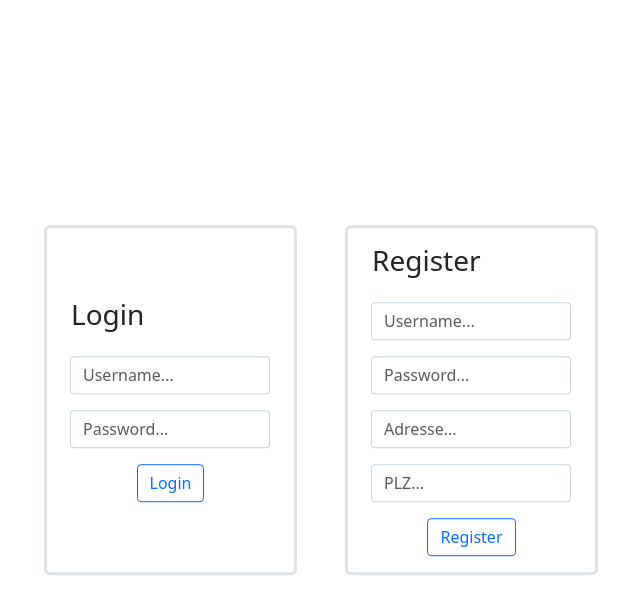
After one commit to aktasemrecan/datenbanken_project, a Flask app: page /loginForCustomer in a window 1280 px wide. The commit adds this page. Shown: the top 614 px of the page, without its empty margins (319-959 px from the left). Run offline with Flask 3, Linux system fonts and the light colour scheme.

Commit message:
Log in and register system

```diff
--- a/app.py
+++ b/app.py
@@ -1,21 +1,30 @@
 from flask import Flask,render_template,request,flash,redirect,url_for
 from flask_sqlalchemy import SQLAlchemy
 from flask_bcrypt import Bcrypt
+from flask_login import LoginManager, UserMixin, login_user, login_required, logout_user, current_user
 
 app = Flask(__name__)
 app.config['SECRET_KEY'] = 'our_realy_realy_secret_key'
 app.config["SQLALCHEMY_DATABASE_URI"] = "sqlite:///customers.db"
 db = SQLAlchemy(app)
 bcrypt = Bcrypt(app)
+login_manager = LoginManager(app)
 
-class Customer(db.Model):
+class User(UserMixin,db.Model):
     id = db.Column(db.Integer,primary_key=True)
     username = db.Column(db.String(50),unique=True,nullable=False)
     password = db.Column(db.String(120), nullable=False)
+    adresse = db.Column(db.String(150), nullable=False)
+    plz = db.Column(db.Integer, nullable=False)
 
 
 with app.app_context():
     db.create_all()
+
+
+@login_manager.user_loader
+def load_user(user_id):
+    return User.query.get(int(user_id))
 
 
 @app.route("/")
@@ -23,20 +32,43 @@ def home():
     return render_template("index.html")
 
 
-@app.route("/register",methods=['POST','GET'])
-def register():
+@app.route("/loginForCustomer",methods=['POST','GET'])
+def loginForCustomer():
     if request.method == 'POST':
-        username = request.form['username']
-        password = request.form['password']
-        hashed_password = bcrypt.generate_password_hash(password).decode('utf-8')
+        if "register" in request.form:
+            username = request.form["register_username"]
+            password = request.form["register_password"]
+            hashed_password = bcrypt.generate_password_hash(password).decode('utf-8')
+            adresse = request.form["register_adresse"]
+            plz = request.form["register_plz"]
 
-        new_customer = Customer(username=username,password=hashed_password)
-        db.session.add(new_customer)
-        db.session.commit()
-        return redirect("/")
+            new_customer = User(username=username,password=hashed_password,adresse=adresse,plz=plz)
+            db.session.add(new_customer)
+            db.session.commit()
 
-    return render_template("register.html")
+            flash('You are successfully registered. Now you can log in !', 'success')
 
+        elif "login" in request.form:
+            username= request.form["login_username"]
+            password = request.form["login_password"]
+
+            user = User.query.filter_by(username=username).first()
+
+            if user and bcrypt.check_password_hash(user.password, password):
+                login_user(user)
+                flash('You are successfully log in. Now you can order something !', 'success')
+                return redirect(url_for('home'))
+            else:
+                flash('Please check your id or password again. !', 'danger')
+
+    return render_template("loginForCustomer.html")
+
+
+@app.route('/logout')
+@login_required
+def logout():
+    logout_user()
+    return redirect(url_for('home'))
 
 if __name__ == '__main__':
     app.run(debug=True)
--- a/templates/index.html
+++ b/templates/index.html
@@ -13,7 +13,11 @@
         <link rel="stylesheet" href="../static/index.css" type="text/css"></head>
 
 <body>
-   <button  > <a href="./register"> Go To Register Page</a> </button>
+    Hi {{current_user.username }}
+   <button  > <a href="./loginForCustomer"> Go To Register Page</a> </button>
+   {% if current_user.is_authenticated %}
+   <a href="{{ url_for('logout') }}">Çıkış Yap</a>
+   {% endif %}
 </body>
 
 </html>
--- /dev/null
+++ b/templates/loginForCustomer.html
@@ -0,0 +1,53 @@
+<!DOCTYPE html>
+<html lang="en">
+
+<head>
+    <meta charset="UTF-8">
+    <meta name="viewport" content="width=device-width, initial-scale=1.0">
+    <title>Document</title>
+    <link href="https://cdn.jsdelivr.net/npm/bootstrap@5.3.2/dist/css/bootstrap.min.css" rel="stylesheet"
+        integrity="sha384-T3c6CoIi6uLrA9TneNEoa7RxnatzjcDSCmG1MXxSR1GAsXEV/Dwwykc2MPK8M2HN" crossorigin="anonymous">
+    <script src="https://cdn.jsdelivr.net/npm/bootstrap@5.3.2/dist/js/bootstrap.bundle.min.js"
+        integrity="sha384-C6RzsynM9kWDrMNeT87bh95OGNyZPhcTNXj1NW7RuBCsyN/o0jlpcV8Qyq46cDfL"
+        crossorigin="anonymous"></script>
+    <link rel="stylesheet" href="../static/loginForCustomer.css" type="text/css">
+</head>
+</head>
+
+<body>
+    <div class="translate-middle position-absolute top-50 start-50 d-flex gap-5">
+        <div class=" border px-4 py-3 border-3 rounded-2 d-grid align-items-center ">
+            <form id="fromFeatures" action="/loginForCustomer" method="POST"
+                class="d-grid gap-3 input-group justify-content-center">
+                <h3>Login</h3>
+                <input type="text" name="login_username" placeholder="Username..." class="form-control">
+                <input type="password" name="login_password" placeholder="Password..." class="form-control">
+                <button type="submit" class="btn btn-outline-primary mx-auto" name="login">Login</button>
+            </form>
+        </div>
+        <div class="border px-4 py-3 border-3 rounded-2">
+            <form id="fromFeatures" action="/loginForCustomer" method="POST"
+                class="d-grid gap-3 input-group justify-content-center">
+                <h3>Register</h3>
+                <input type="text" id="register_username" name="register_username" placeholder="Username..."
+                    class="form-control">
+                <input type="password" name="register_password" placeholder="Password..." class="form-control">
+                <input type="text" name="register_adresse" placeholder="Adresse..." class="form-control">
+                <input type="text" name="register_plz" placeholder="PLZ..." class="form-control">
+                <button type="submit" class="btn btn-outline-primary mx-auto" name="register">Register</button>
+            </form>
+        </div>
+    </div>
+
+    {% with messages = get_flashed_messages() %}
+    {% if messages %}
+    <ul>
+        {% for message in messages %}
+        <li>{{ message }}</li>
+        {% endfor %}
+    </ul>
+    {% endif %}
+    {% endwith %}
+</body>
+
+</html>
```
Also changed, not shown: templates/register.html (deleted, +0 -23 lines), instance/customers.db, static/loginForCustomer.css (renamed from static/register.css).
